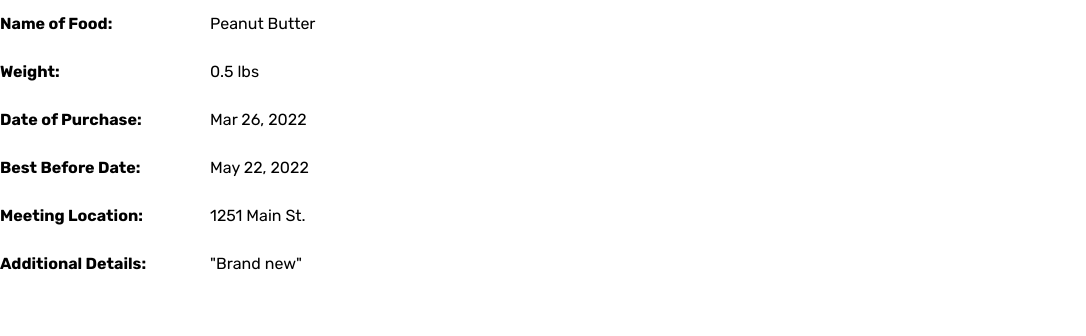
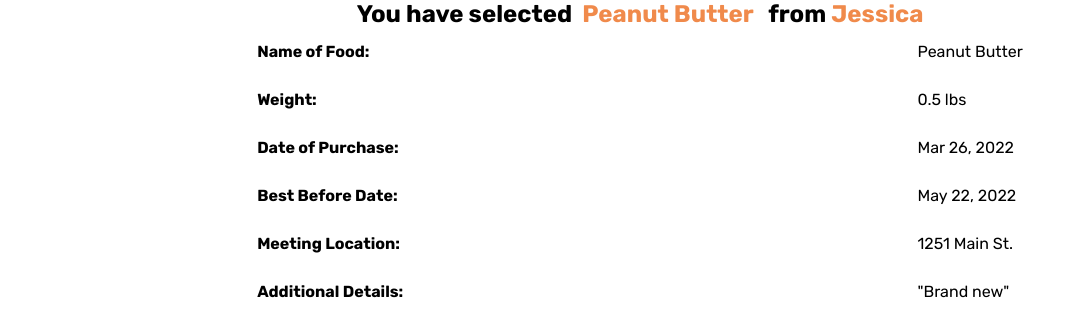
Before and after one commit to Pho86/ShareFood, a Next.js app: page /confirm in a window 1280 px wide. Shown: the top 336 px of the page, without its empty margins (0-1086 px from the left). Built offline with nearby package versions, Linux system fonts and the light colour scheme.

Commit message:
selection header

```diff
--- a/comps/ConfirmText.js
+++ b/comps/ConfirmText.js
@@ -3,18 +3,43 @@ import { useRouter } from 'next/router'
 
 const IList = styled.div`
 list-style: none;
+display: block;
+margin-left: auto;
+margin-right: auto;
 `
 const TList = styled.div`
 list-style: none;
 line-height: 3em;
 font-weight: bold;
+display: block;
+margin-left: auto;
+margin-right: auto;
 `
 const TextCont = styled.div`
 display: flex;
 line-height: 3em;
 gap: 4em;
-margin-left: auto;
-margin-right: auto;
+
+`
+const SelectedItem = styled.div`
+font-weight: 700;
+font-size: 24px;
+line-height: 32 px;
+text-align: center;
+position: block;
+left :8%;
+right: 8%;
+// top: 17%;
+// bottom: 74%;
+`
+const Highlight = styled.div`
+display: inline-block;
+color: #F08A4B;
+`
+const ConfirmHeader = styled.div`
+`
+
+const Text = styled.div`
 `
 
 export default function ConfirmText() {
@@ -22,6 +47,18 @@ export default function ConfirmText() {
     const { route } = r.query
 
     return (
+        <Text>
+            <ConfirmHeader>
+                <SelectedItem>
+                    You have selected
+                    <Highlight>
+                        &nbsp; Peanut Butter &nbsp;
+                    </Highlight> from
+                    <Highlight>
+                        &nbsp;Jessica
+                    </Highlight>
+                </SelectedItem>
+            </ConfirmHeader>
             <TextCont>
                 <TList>
                     <li>Name of Food:</li>
@@ -40,5 +77,6 @@ export default function ConfirmText() {
                     <li>"Brand new"</li>
                 </IList>
             </TextCont>
+        </Text>
     )
 }
--- a/pages/confirm.js
+++ b/pages/confirm.js
@@ -9,6 +9,8 @@ export default function Home() {
     const { route } = r.query
 
     return (
+      <div className={styles.container}>
       <ConfirmText/>
+      </div>
     )
   }
```
Lines whose indentation alone changed are shown as unchanged.
